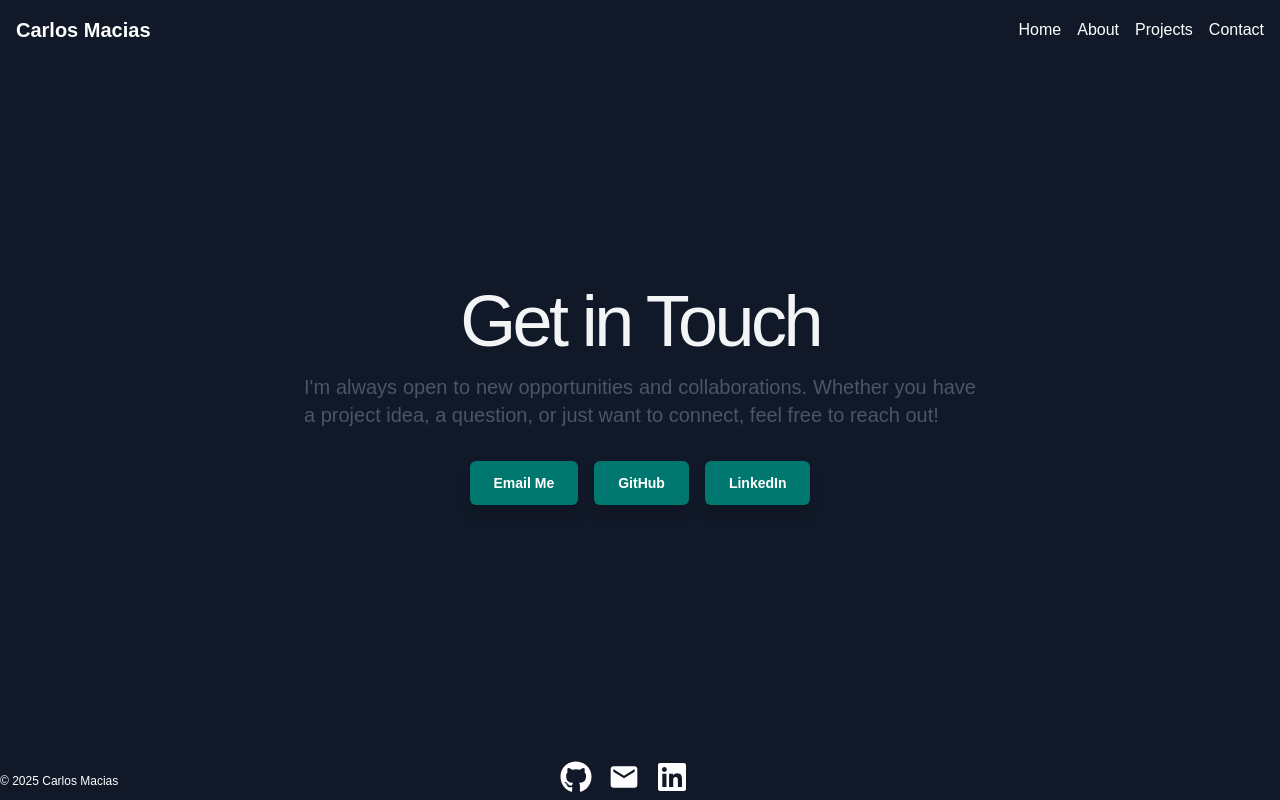
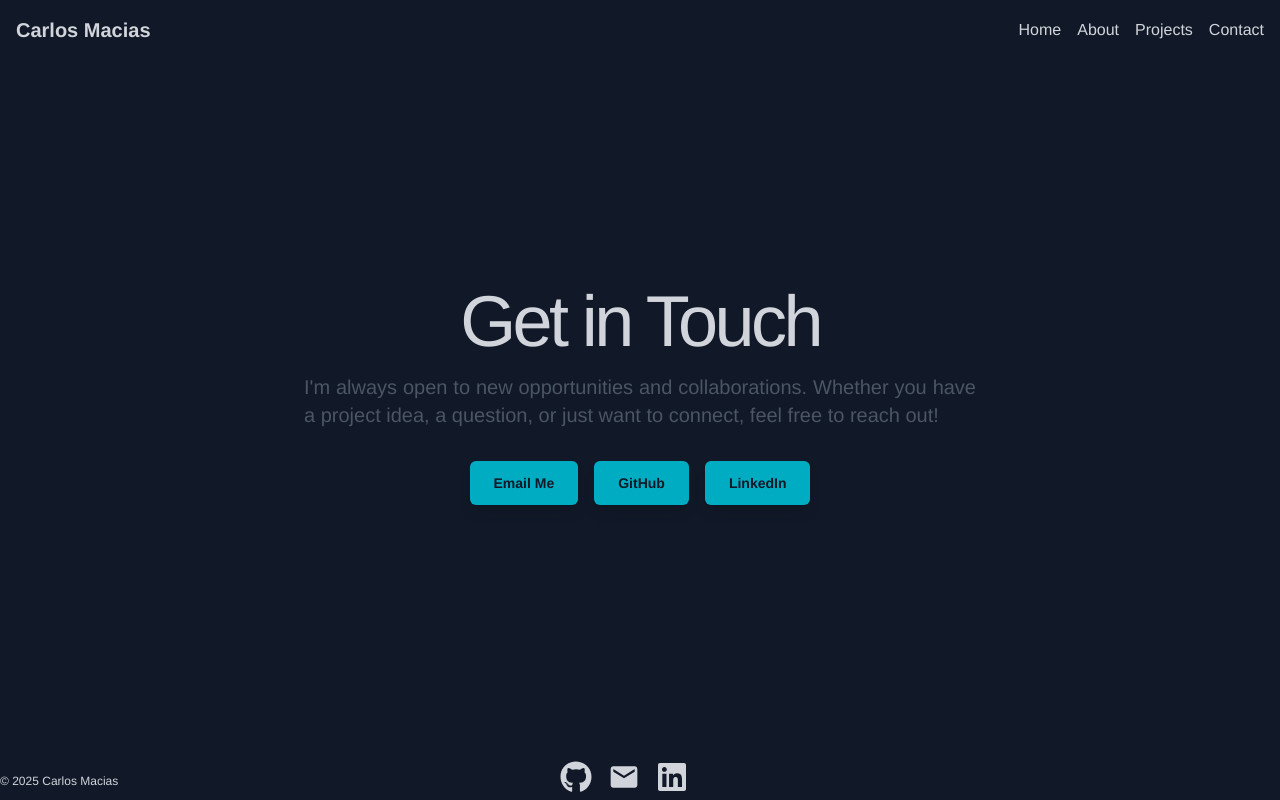
Before and after one commit to cmaciasv/PersonalWebsite, a Next.js app in the folder apps/web/: page /contact in a window 1280 px wide. Built offline with nearby package versions, Linux system fonts and the light colour scheme.

Commit message:
change colors

```diff
--- a/apps/web/src/app/about/page.tsx
+++ b/apps/web/src/app/about/page.tsx
@@ -4,17 +4,17 @@ export default function AboutPage() {
   return (
     <main className="flex-grow flex flex-col items-center justify-center text-center px-4 sm:px-6 lg:px-8 py-8">
       <div className="animate-fade-in-up space-y-4">
-        <h1 className="text-5xl tracking-tighter text-gray-900 dark:text-gray-300 sm:text-7xl">
+        <h1 className="text-5xl tracking-tighter sm:text-7xl">
           About Me
         </h1>
-        <div className="max-w-3xl mx-auto text-lg text-gray-600 dark:text-gray-400 md:text-xl space-y-4">
-          <p className="text-justify">
+        <div className="max-w-3xl mx-auto text-lg md:text-xl space-y-4">
+          <p className="text-justify text-gray-600 dark:text-gray-400">
             Senior Software Engineer with over 10 years of experience building consumer-scale products and tools across gaming, AR, and SaaS. A full-stack contributor proficient in backend APIs (Rails/REST) and frontends (React/Unity), with production experience in CI/CD, accessibility (WCAG 2.2 AA), and cloud technologies (Docker/Kubernetes/GCP). Known for shipping complex features, improving reliability, and mentoring teams.
           </p>
-          <h2 className="text-4xl tracking-tighter text-gray-900 dark:text-gray-300 mt-8">
+          <h2 className="text-4xl tracking-tighter mt-8 --foreground">
             Skills
           </h2>
-          <ul className="list-disc text-left mx-auto max-w-2xl space-y-1 md:text-lg">
+          <ul className="list-disc text-left mx-auto max-w-2xl space-y-1 md:text-lg text-gray-600 dark:text-gray-400">
             <li><strong>Languages:</strong> C#, TypeScript/JavaScript, Ruby, Java, SQL (MySQL), MongoDB</li>
             <li><strong>Frameworks/Libraries:</strong> Unity, React, Rails</li>
             <li><strong>Cloud/DevOps & Tools:</strong> Docker, Kubernetes, GCP, Git/SVN/TFS, CI/CD, Postman</li>
--- a/apps/web/src/app/contact/page.tsx
+++ b/apps/web/src/app/contact/page.tsx
@@ -13,7 +13,7 @@ export default function ContactPage() {
         <div className="mt-8 flex flex-col sm:flex-row items-center justify-center gap-4">
           <Link
             href="mailto:Carlos.Macias23@gmail.com?subject=Hello!"
-            className="inline-flex items-center justify-center rounded-md bg-accent-teal px-6 py-3 text-sm font-semibold text-white shadow-lg transition-transform duration-200 hover:scale-105 hover-bg-accent-blue-dark focus:outline-none focus:ring-2 focus:ring-blue-500 focus:ring-offset-2"
+            className="inline-flex items-center justify-center rounded-md bg-accent px-6 py-3 text-sm font-semibold shadow-lg transition-transform duration-200 hover:scale-105 hover-bg-accent-dark focus:outline-none focus:ring-2 focus:ring-blue-500 focus:ring-offset-2"
           >
             Email Me
           </Link>
@@ -21,7 +21,7 @@ export default function ContactPage() {
             href="https://github.com/cmaciasv"
             target="_blank"
             rel="noopener noreferrer"
-            className="inline-flex items-center justify-center rounded-md bg-accent-teal px-6 py-3 text-sm font-semibold text-white shadow-lg transition-transform duration-200 hover:scale-105 hover-bg-primary-darker focus:outline-none focus:ring-2 focus:ring-gray-700 focus:ring-offset-2"
+            className="inline-flex items-center justify-center rounded-md bg-accent px-6 py-3 text-sm font-semibold shadow-lg transition-transform duration-200 hover:scale-105 hover-bg-accent-dark focus:outline-none focus:ring-2 focus:ring-gray-700 focus:ring-offset-2"
           >
             GitHub
           </Link>
@@ -29,7 +29,7 @@ export default function ContactPage() {
             href="https://linkedin.com/in/carlosamacias"
             target="_blank"
             rel="noopener noreferrer"
-            className="inline-flex items-center justify-center rounded-md bg-accent-teal px-6 py-3 text-sm font-semibold text-white shadow-lg transition-transform duration-200 hover:scale-105 hover-bg-accent-blue-darker focus:outline-none focus:ring-2 focus:ring-blue-600 focus:ring-offset-2"
+            className="inline-flex items-center justify-center rounded-md bg-accent px-6 py-3 text-sm font-semibold shadow-lg transition-transform duration-200 hover:scale-105 hover-bg-accent-dark focus:outline-none focus:ring-2 focus:ring-blue-600 focus:ring-offset-2"
           >
             LinkedIn
           </Link>
--- a/apps/web/src/app/globals.css
+++ b/apps/web/src/app/globals.css
@@ -2,62 +2,42 @@
 
 :root {
   --background: #111827; /* gray-900 */
-  --foreground: #f3f4f6; /* gray-100 */
-  --primary: #0092b8; /* cyan-600 */
-}
-
-@theme inline {
-  --color-background: var(--background);
-  --color-foreground: var(--foreground);
-  --font-sans: var(--font-geist-sans);
-  --font-mono: var(--font-geist-mono);
+  --background-dark: #000000; /* black */
+  --foreground: #d1d5db; /* gray-300 */
+  --primary: #00ACC1; /* cyan-600 */
+  --primary-dark: #0097A7; /* cyan-700 */
+  --font-mono: Helvetica, monospace;
 }
 
 @media (prefers-color-scheme: dark) {
   :root {
     --background: #111827; /* gray-900 */
+    --background-dark: #000000; /* black */
     --foreground: #d1d5db; /* gray-300 */
-    --primary: #0092b8; /* cyan-600 */
+    --primary: #00ACC1; /* cyan-600 */
+    --primary-dark: #0097A7; /* cyan-700 */
+    --font-mono: Helvetica, monospace;
   }
 }
 
 body {
   background: var(--background);
   color: var(--foreground);
-  font-family: sans-serif;
+  font-family: var(--font-mono);
+  user-select: var(--primary);
+  ::selection {
+    background: var(--primary);
+    color: var(--background);
+  }
 }
-
-.link-hover-light {
-  @apply hover:text-gray-100;
+.link-hover-light:hover {
+  color: var(--foreground)
 }
-
-.bg-primary-dark {
-  @apply bg-gray-800;
+.bg-accent {
+  background-color: var(--primary);
+  color: var(--background);
 }
-.bg-accent-teal {
-  @apply bg-teal-700;
+.hover-bg-accent-dark:hover {
+  background-color: var(--primary-dark);
+  color: var(--background-dark);
 }
-.hover-bg-accent-teal-dark {
-  @apply hover:bg-teal-800;
-}
-.bg-accent-blue {
-  @apply bg-blue-600;
-}
-.hover-bg-accent-blue-dark {
-  @apply hover:bg-blue-700;
-}
-.hover-bg-primary-darker {
-  @apply hover:bg-gray-900;
-}
-.bg-accent-blue-dark {
-  @apply bg-blue-700;
-}
-.hover-bg-accent-blue-darker {
-  @apply hover:bg-blue-800;
-}
-.bg-accent-blue-light {
-  @apply bg-blue-700;
-}
-.hover-bg-accent-blue-dark {
-  @apply hover:bg-blue-800;
-}
--- a/apps/web/src/app/layout.tsx
+++ b/apps/web/src/app/layout.tsx
@@ -1,18 +1,7 @@
 import type { Metadata } from "next";
-import { Geist, Geist_Mono } from "next/font/google";
 import "./globals.css";
 import Header from "../components/layout/Header";
 import Footer from "../components/layout/Footer";
-
-const geistSans = Geist({
-  variable: "--font-geist-sans",
-  subsets: ["latin"],
-});
-
-const geistMono = Geist_Mono({
-  variable: "--font-geist-mono",
-  subsets: ["latin"],
-});
 
 export const metadata: Metadata = {
   title: "Personal Portfolio Website",
@@ -26,11 +15,9 @@ export default function RootLayout({
 }>) {
   return (
     <html lang="en">
-      <body
-        className={`${geistSans.variable} ${geistMono.variable} antialiased flex flex-col min-h-screen`}
-      >
+      <body className={`antialiased flex flex-col min-h-screen`}>
         <Header />
-        {children}
+          {children}
         <Footer />
       </body>
     </html>
--- a/apps/web/src/app/page.tsx
+++ b/apps/web/src/app/page.tsx
@@ -14,7 +14,7 @@ export default function HomePage() {
           className="text-4xl tracking-tighter sm:text-7xl"
         >
           <p className='inline-block'>Hi, I'm&nbsp;</p>
-          <p className='inline-block text-teal-600' > Carlos Macias</p>
+          <p className='inline-block text-white'> Carlos Macias</p>
         </motion.h1>
         <motion.h1
           initial={{ opacity: 0, y: 20 }}
@@ -40,7 +40,7 @@ export default function HomePage() {
           <div className="mt-8 flex items-center justify-center">
             <Link
               href="/projects"
-              className="inline-flex items-center justify-center rounded-md bg-accent-teal px-6 py-3 text-sm font-semibold text-white shadow-lg transition-transform duration-200 hover:scale-105 hover-bg-accent-teal-dark focus:outline-none focus:ring-2 focus:ring-teal-500 focus:ring-offset-2"
+              className="inline-flex items-center justify-center rounded-md bg-accent px-6 py-3 text-sm font-semibold shadow-lg transition-transform duration-200 hover:scale-105 hover-bg-accent-dark focus:outline-none focus:ring-2 focus:ring-teal-500 focus:ring-offset-2"
             >
               View My Work
             </Link>
--- a/apps/web/src/app/projects/[projectId]/page.tsx
+++ b/apps/web/src/app/projects/[projectId]/page.tsx
@@ -30,13 +30,13 @@ const ProjectDetailPage = async ({ params }: ProjectDetailPageProps) => {
           href={project.live_demo_url}
           target="_blank"
           rel="noopener noreferrer"
-          className="bg-accent-blue-light hover-bg-accent-blue-dark text-white font-bold py-2 px-4 rounded"
+          className="bg-accent hover-bg-accent-dark font-bold py-2 px-4 rounded"
         >
           Live Demo
         </a>
       )}
       <div className="mt-8">
-        <Link href="/projects" className="text-blue-700 hover:underline">
+        <Link href="/projects" className="hover:underline">
           &larr; Back to Projects
         </Link>
       </div>
--- a/apps/web/src/components/layout/Footer.tsx
+++ b/apps/web/src/components/layout/Footer.tsx
@@ -4,7 +4,7 @@ import { FaGithub, FaLinkedin } from 'react-icons/fa';
 
 const Footer: React.FC = () => {
   return (
-    <footer className="bg-primary text-white p-0 mt-8">
+    <footer className="p-0 mt-8">
       <div className='flex'>
         <div className='w-7/16 text-left text-xs content-center'>
           &copy; {new Date().getFullYear()} Carlos Macias
--- a/apps/web/src/components/layout/Header.tsx
+++ b/apps/web/src/components/layout/Header.tsx
@@ -7,7 +7,7 @@ const Header: React.FC = () => {
   const [isMenuOpen, setIsMenuOpen] = useState(false);
 
   return (
-    <header className="bg-primary text-white p-4">
+    <header className="bg-primary p-4">
       <nav aria-label="Main navigation" className="container mx-auto flex justify-between items-center">
         <Link href="/" className="text-xl font-bold">
           Carlos Macias
@@ -15,7 +15,7 @@ const Header: React.FC = () => {
         <div className="md:hidden">
           <button
             onClick={() => setIsMenuOpen(!isMenuOpen)}
-            className="text-white focus:outline-none"
+            className="focus:outline-none"
             aria-label="Toggle navigation"
           >
             <svg
```
